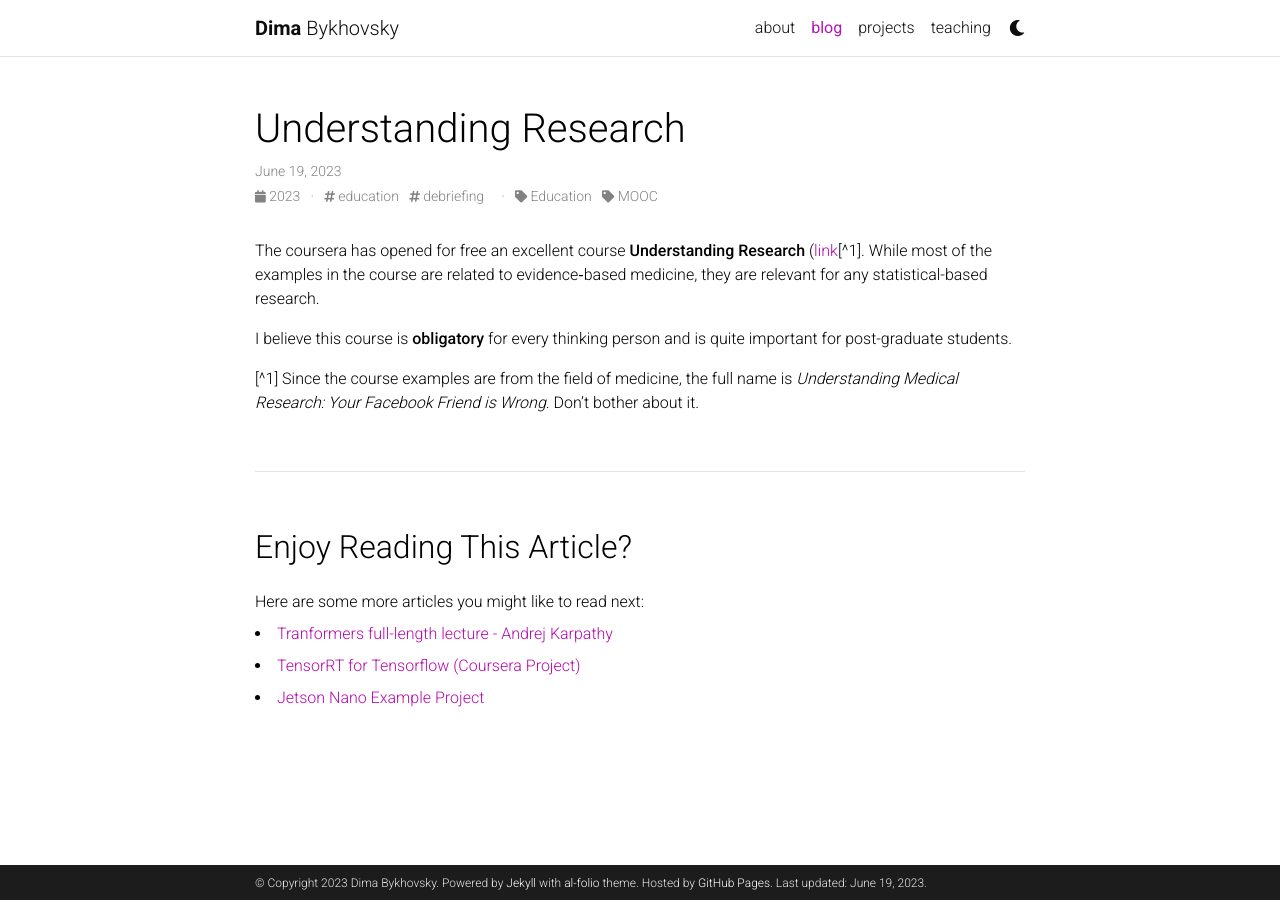
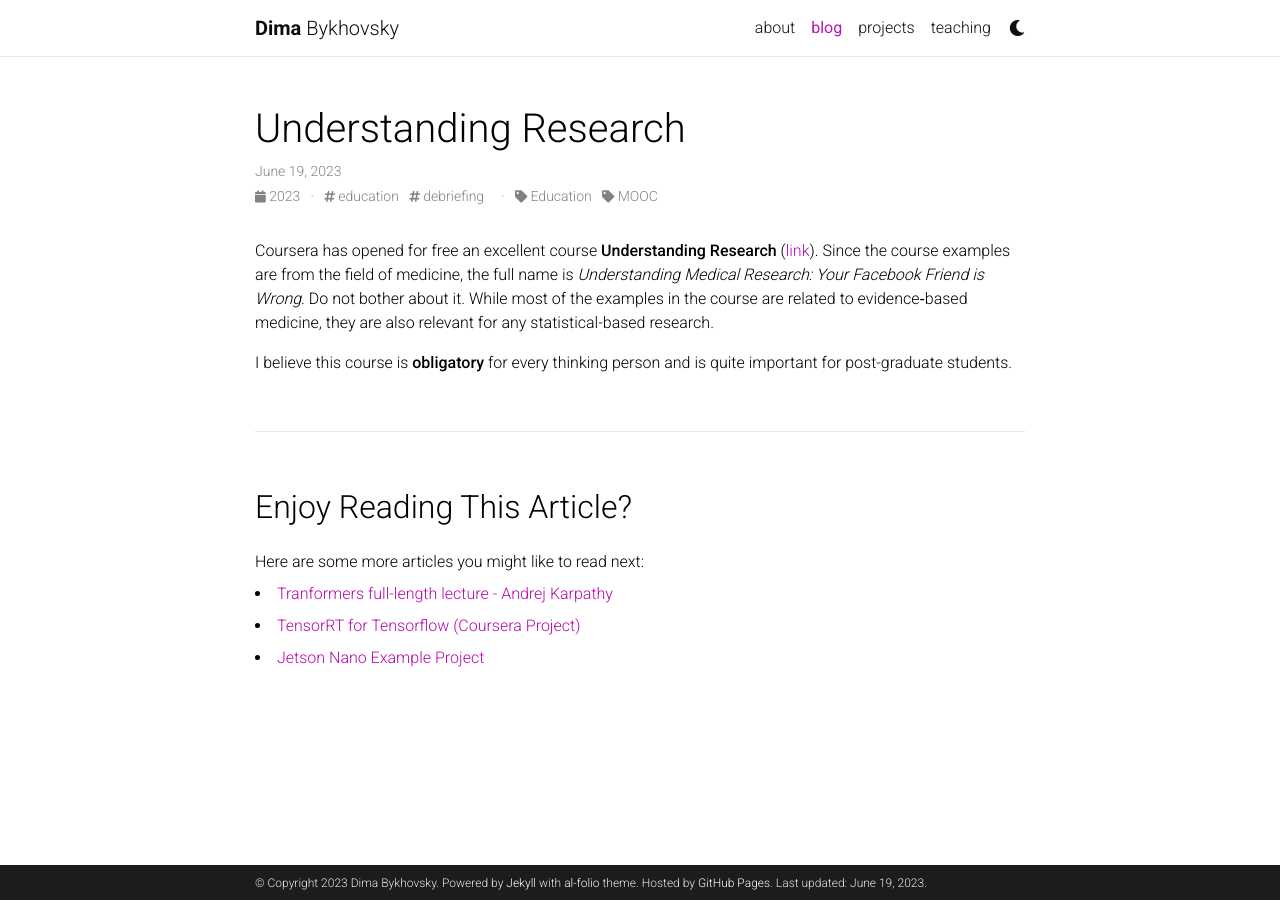
Before and after one commit to bykhov/bykhov.github.io, a Jekyll site: the page built from _posts/2023-06-19-medical_research.md, in a window 1280 px wide. Built offline with Jekyll 4.4.1, drawn with Linux system fonts in a browser that asks for light colours; comment, search, counter and statistics services are not loaded; a style sheet for code colours, icons or effects is not loaded.

Commit message:
Update 2023-06-19-medical_research.md

```diff
--- a/_posts/2023-06-19-medical_research.md
+++ b/_posts/2023-06-19-medical_research.md
@@ -6,8 +6,7 @@ date: 2023-06-19
 categories: Education MOOC
 tags: education debriefing     # TAG names should always be lowercase
 ---
-The coursera has opened for free an excellent course **Understanding Research** ([link](https://www.coursera.org/learn/medical-research)[^1]. While most of the examples in the course are related to evidence‐based medicine, they are relevant for any statistical-based research.
+Coursera has opened for free an excellent course **Understanding Research** ([link](https://www.coursera.org/learn/medical-research)). Since the course examples are from the field of medicine, the full name is *Understanding Medical Research: Your Facebook Friend is Wrong*. Do not bother about it.
+While most of the examples in the course are related to evidence‐based medicine, they are also relevant for any statistical-based research.
 
 I believe this course is **obligatory** for every thinking person and is quite important for post-graduate students.
-
-[^1] Since the course examples are from the field of medicine, the full name is *Understanding Medical Research: Your Facebook Friend is Wrong*. Don't bother about it.
```
